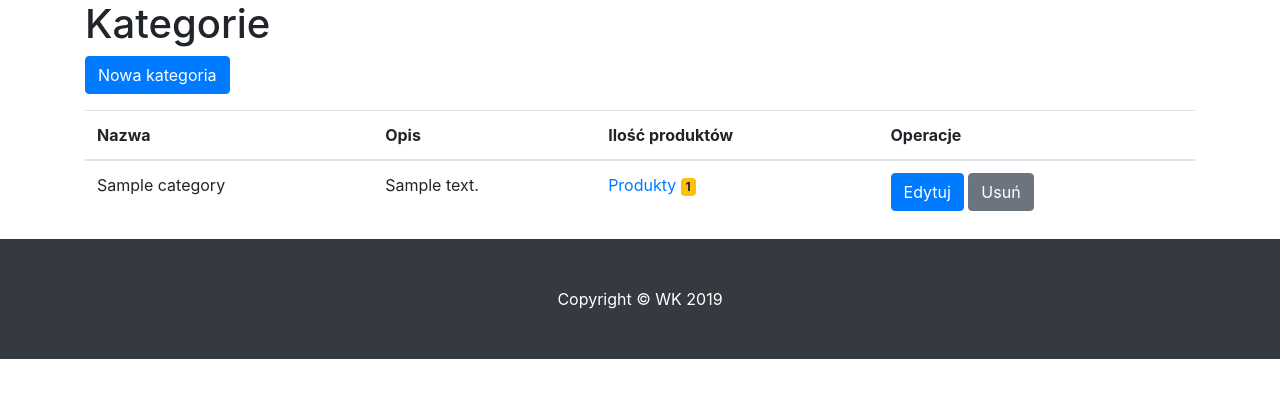
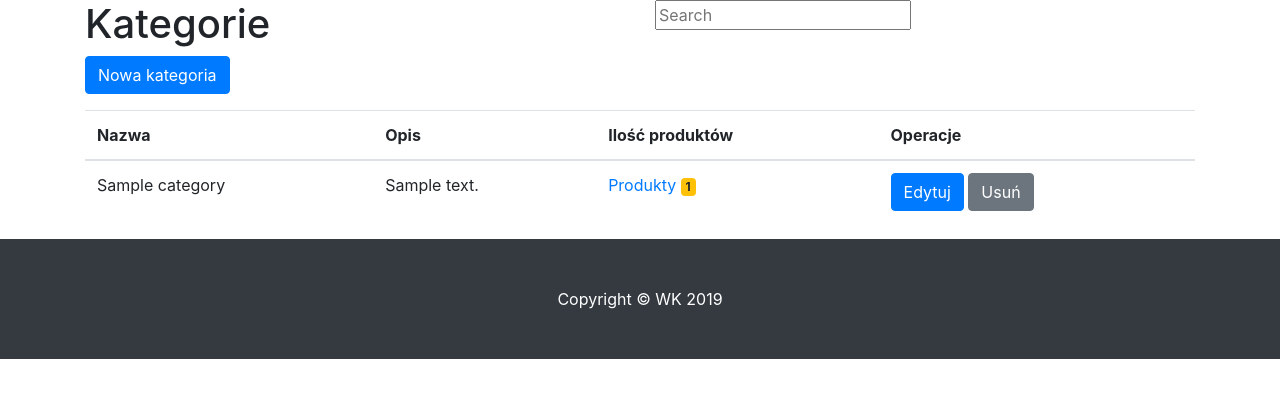
Before and after one commit to Wald-K/sandbox, a Django app: page /shop/staff/categories/ in a window 1280 px wide. Shown: the part 126-524 px from the top of the page. Run offline with Django 3.2, Linux system fonts and the light colour scheme; a user stored in the database is signed in; tables that the repository leaves empty hold one stand-in row (values such as "Sample post"); some libraries are stand-ins or nearby versions.

Commit message:
adding search in category list

```diff
--- a/shop/templates/shop/category_list.html
+++ b/shop/templates/shop/category_list.html
@@ -16,13 +16,20 @@
 
 
     <div class="row">
-         <div class="col-lg-12">
+        <div class="col-lg-6">
              <p class="h1">Kategorie</p>
              <p>
                  <a href="{% url 'shop:staff_new_category' %}" class="btn btn-primary">Nowa kategoria</a>
              </p>
-         </div>
+        </div>
+        <div class="col-lg-6">
+            <form method="GET">
+                <input type="text" name="q" placeholder="Search"/>
+            </form>
+        </div>
+    </div>
 
+    <div class="row">
         <div class="col-lg-12">
 
             <table class="table table-hover">
--- a/shop/views.py
+++ b/shop/views.py
@@ -9,6 +9,7 @@ from django.db.models.functions import Lower
 from django.contrib.messages.views import SuccessMessageMixin
 from django.contrib.auth.mixins import LoginRequiredMixin, UserPassesTestMixin
 from django.contrib.auth.decorators import login_required
+from django.db.models import Q
 
 
 def index(request):
@@ -23,7 +24,8 @@ def products_for_category(request, category_slug):
     chosen_category = get_object_or_404(Category, slug=category_slug)
     products = chosen_category.product_set.all()
     request.session['chosen_category_id'] = chosen_category.id
-    context = {'all_categories': categories, 'chosen_category_id': chosen_category.id, 'products': products}
+    context = {'all_categories': categories,
+               'chosen_category_id': chosen_category.id, 'products': products}
     return render(request, 'shop/index.html', context)
 
 
@@ -34,7 +36,8 @@ def product_detail(request, product_slug):
         chosen_category_id = request.session['chosen_category_id']
     else:
         chosen_category_id = None
-    context = {'all_categories': categories, 'chosen_category_id': chosen_category_id, 'product': chosen_product}
+    context = {'all_categories': categories,
+               'chosen_category_id': chosen_category_id, 'product': chosen_product}
     return render(request, 'shop/product_detail.html', context)
 
 
@@ -60,8 +63,15 @@ def product_add_comment(request, product_slug):
 
 class CategoriesListView(LoginRequiredMixin, UserPassesTestMixin, ListView):
     model = Category
-    query_set = Category.objects.all()
-    ordering = [Lower('name')]
+
+    def get_queryset(self):
+        query = self.request.GET.get('q', None)
+        if query == None:
+            queryset = Category.objects.all()
+        else:
+            queryset = Category.objects.filter(
+                Q(name__icontains=query) | (Q(description__contains=query)))
+        return queryset.order_by(Lower('name'))
 
     def test_func(self):
         return self.request.user.is_staff
```
